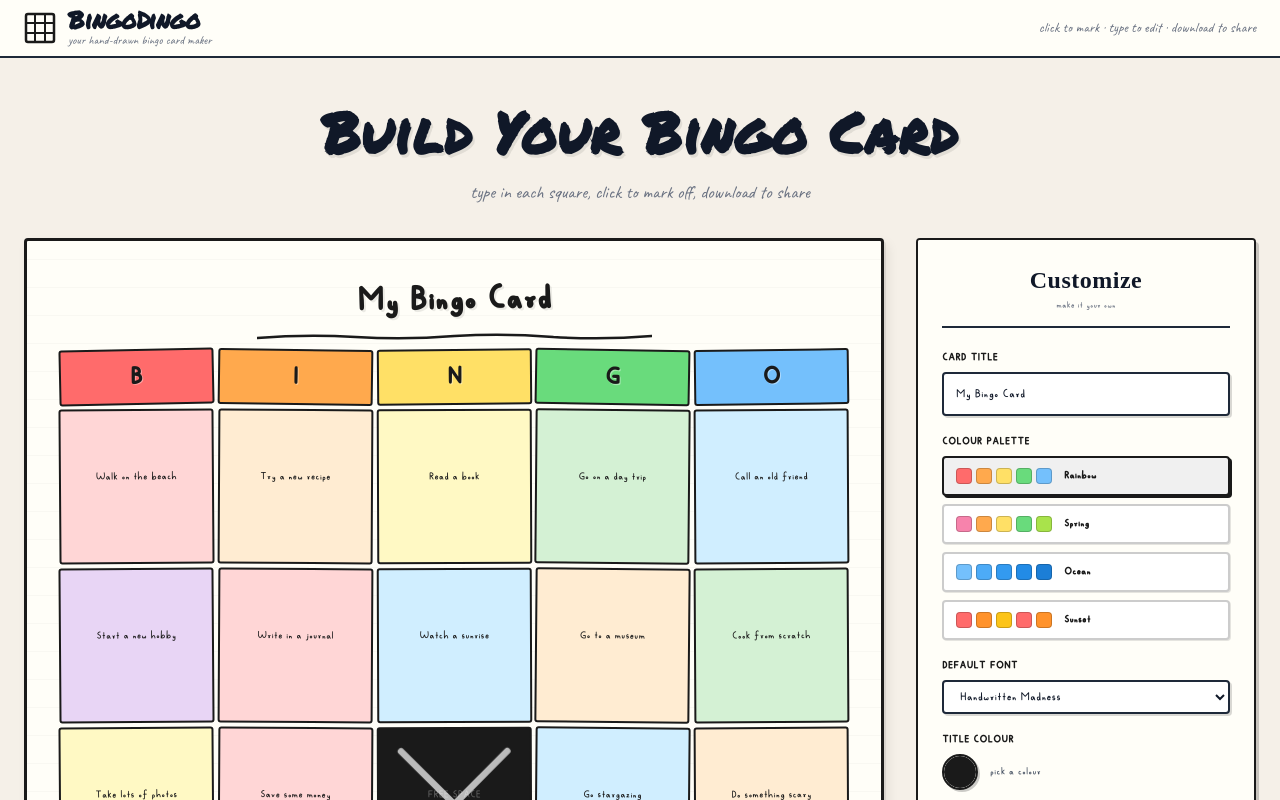
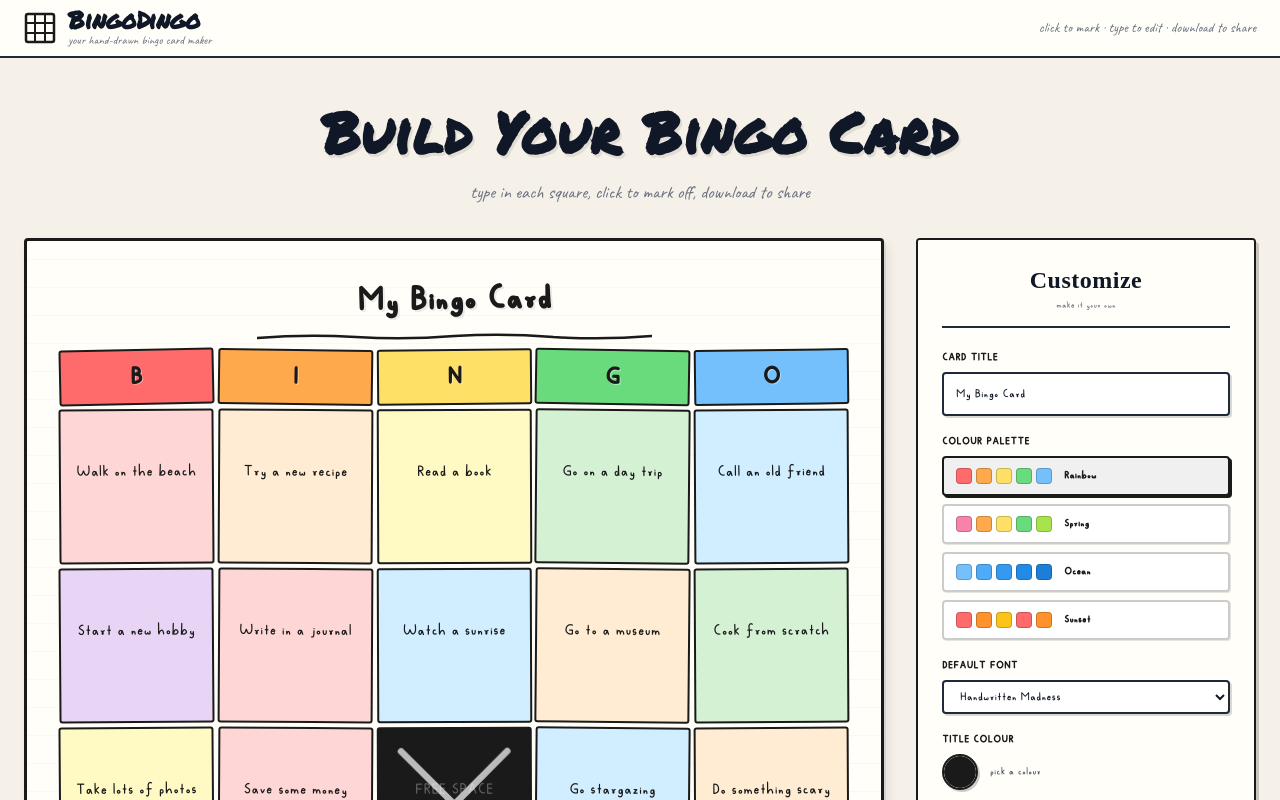
Before and after one commit to Musxeto/bingodingolingo, a React (Vite) app: page / in a window 1280 px wide. Shown: the top 800 px of the page. Built offline with nearby package versions, Linux system fonts and the light colour scheme; a web font is replaced by a local one.

Commit message:
style: increase default font size

```diff
--- a/src/components/BingoCell.tsx
+++ b/src/components/BingoCell.tsx
@@ -35,7 +35,7 @@ export default function BingoCell({
   const bg = isMarked ? theme.markedBg : baseBg;
   const textCol = isMarked ? '#ffffff' : (cell.textColor || theme.textColor);
   const fontFamily = cell.font || theme.font;
-  const fontSize = cell.fontSize || 'clamp(0.55rem, 1.6vw, 0.88rem)';
+  const fontSize = cell.fontSize || 'clamp(0.85rem, 2.5vw, 1.3rem)';
 
   return (
     <div
--- a/src/components/ControlPanel.tsx
+++ b/src/components/ControlPanel.tsx
@@ -33,10 +33,10 @@ const FONT_OPTIONS = [
 ];
 
 const FONT_SIZES = [
-  { label: 'Small', value: 'clamp(0.45rem, 1.2vw, 0.7rem)' },
-  { label: 'Normal', value: 'clamp(0.55rem, 1.6vw, 0.88rem)' },
-  { label: 'Large', value: 'clamp(0.7rem, 2.2vw, 1.2rem)' },
-  { label: 'X-Large', value: 'clamp(1rem, 3vw, 1.6rem)' },
+  { label: 'Small', value: 'clamp(0.6rem, 1.8vw, 1rem)' },
+  { label: 'Normal', value: 'clamp(0.85rem, 2.5vw, 1.3rem)' },
+  { label: 'Large', value: 'clamp(1.1rem, 3.2vw, 1.8rem)' },
+  { label: 'X-Large', value: 'clamp(1.5rem, 4.5vw, 2.5rem)' },
 ];
 
 const labelCls = 'block text-sm font-bold mb-1 tracking-wide uppercase';
@@ -110,7 +110,7 @@ export default function ControlPanel({
           <div>
             <label className={labelCls} style={{ fontFamily: theme.font, color: '#1a1a1a' }}>Font Size</label>
             <select
-              value={selectedCell.fontSize || 'clamp(0.55rem, 1.6vw, 0.88rem)'}
+              value={selectedCell.fontSize || 'clamp(0.85rem, 2.5vw, 1.3rem)'}
               onChange={(e) => onUpdateCellStyle(selectedCell.id, { fontSize: e.target.value })}
               className={inputCls}
               style={{ fontFamily: theme.font }}
--- a/src/index.css
+++ b/src/index.css
@@ -77,7 +77,7 @@ body {
   height: 100%;
   text-align: center;
   font-family: inherit;
-  font-size: clamp(0.55rem, 1.6vw, 0.88rem);
+  font-size: clamp(0.85rem, 2.5vw, 1.3rem);
   line-height: 1.3;
   cursor: text;
   color: inherit;
```
